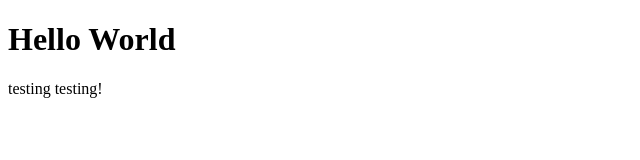
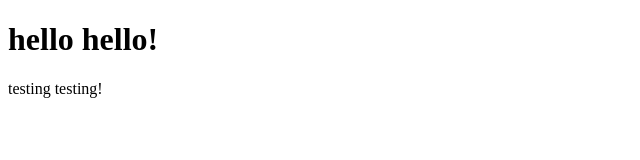
Before and after one commit to katehao/katehao.github.io, a plain HTML site: page index.html in a window 1280 px wide. Shown: the whole page, without its empty margins (0-640 px from the left). Drawn offline with Linux system fonts and the light colour scheme.

Commit message:
Update index.html

```diff
--- a/index.html
+++ b/index.html
@@ -1,7 +1,7 @@
 <!DOCTYPE html>
 <html>
 <body>
-<h1>Hello World</h1>
+<h1>hello hello!</h1>
 <p>testing testing!</p>
 </body>
 </html>
```
